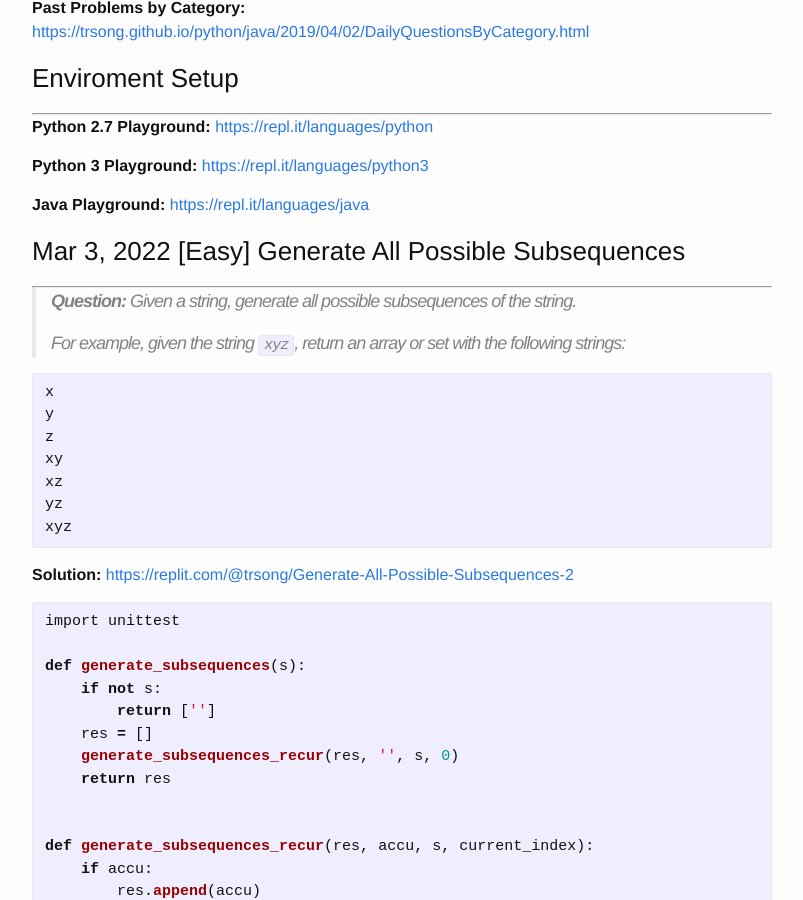
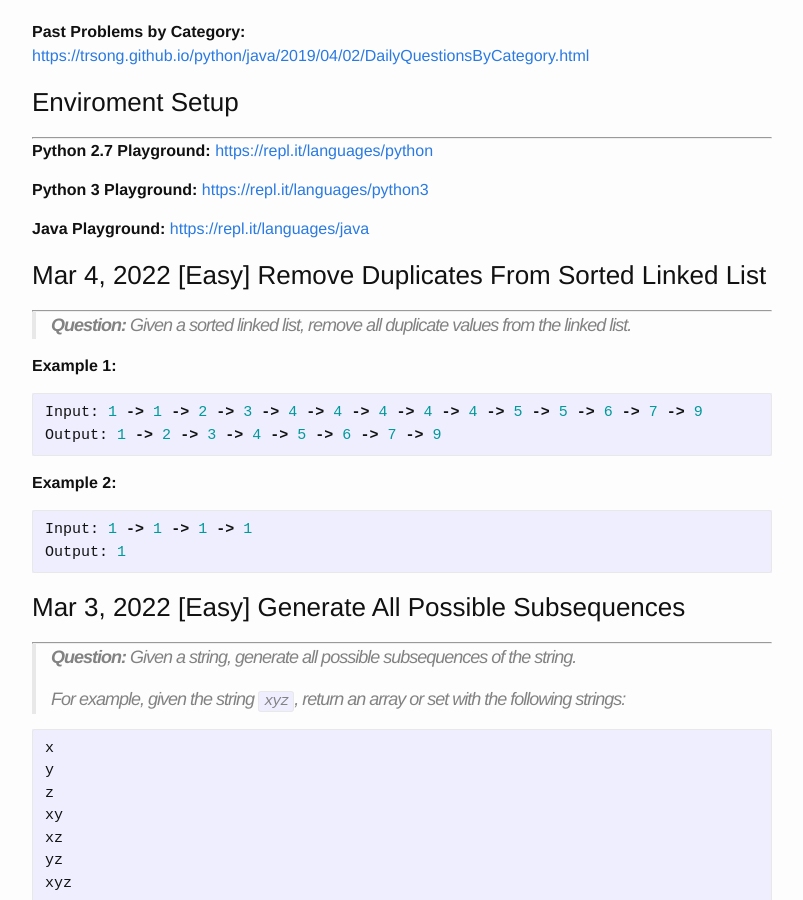
Before and after one commit to trsong/trsong.github.io, a Jekyll site: the page built from _posts/2022-02-01-DailyQuestionsFeb.md, in a window 1280 px wide and 900 px high, scrolled down 1074 px. Shown: the whole window, without its empty margins (238-1041 px from the left). Built offline with Jekyll 4.4.1, drawn with Linux system fonts in a browser that asks for light colours; some of the changed text lies outside the part shown.

Commit message:
Add Mar 4 question.

````diff
--- a/_posts/2022-02-01-DailyQuestionsFeb.md
+++ b/_posts/2022-02-01-DailyQuestionsFeb.md
@@ -21,6 +21,21 @@ categories: Python/Java
 **Java Playground:** [https://repl.it/languages/java](https://repl.it/languages/java)
 
 
+### Mar 4, 2022 \[Easy\] Remove Duplicates From Sorted Linked List
+---
+> **Question:** Given a sorted linked list, remove all duplicate values from the linked list.
+
+**Example 1:**
+```py
+Input: 1 -> 1 -> 2 -> 3 -> 4 -> 4 -> 4 -> 4 -> 4 -> 5 -> 5 -> 6 -> 7 -> 9
+Output: 1 -> 2 -> 3 -> 4 -> 5 -> 6 -> 7 -> 9
+```
+
+**Example 2:**
+```py
+Input: 1 -> 1 -> 1 -> 1
+Output: 1
+```
 
 ### Mar 3, 2022 \[Easy\] Generate All Possible Subsequences
 ---
````
